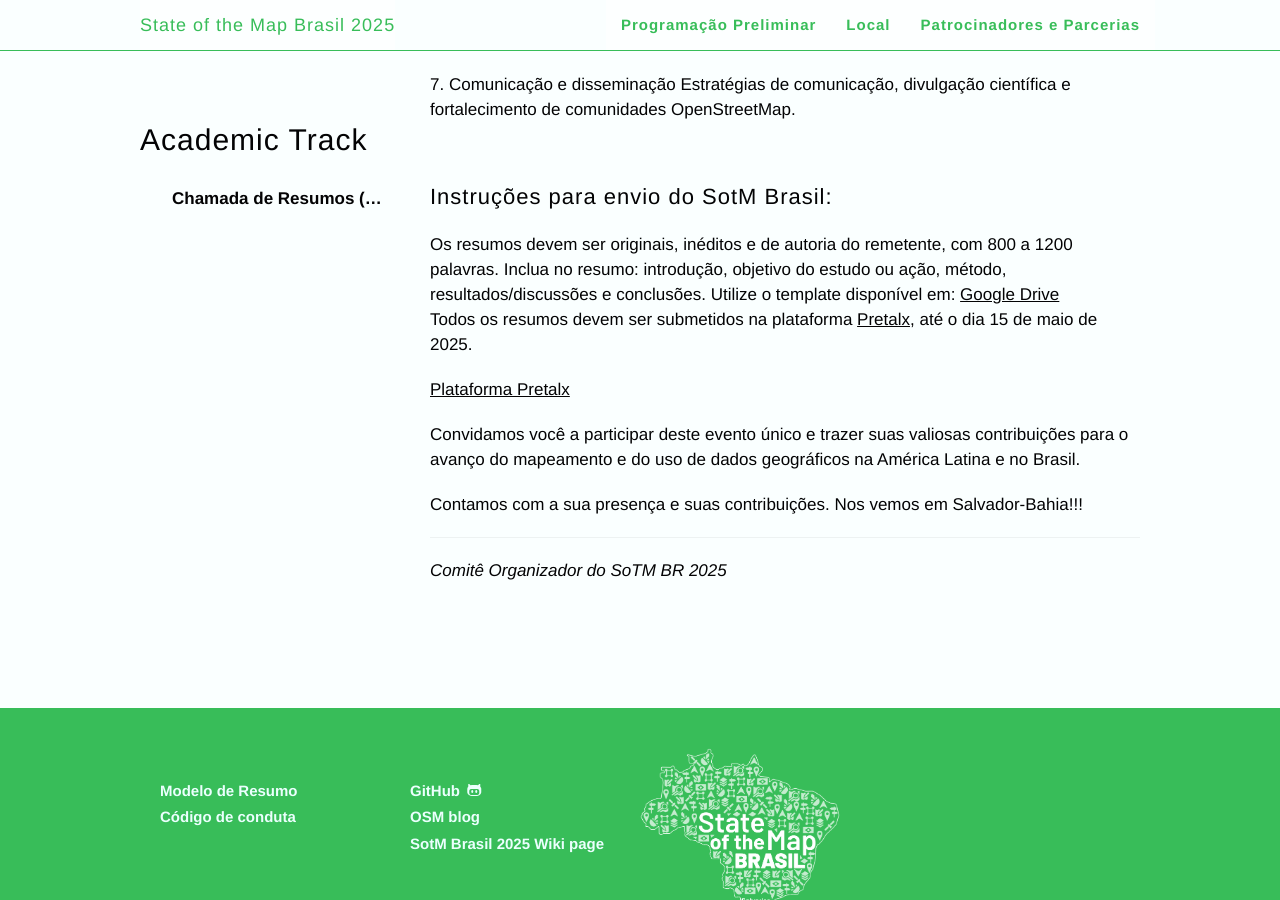
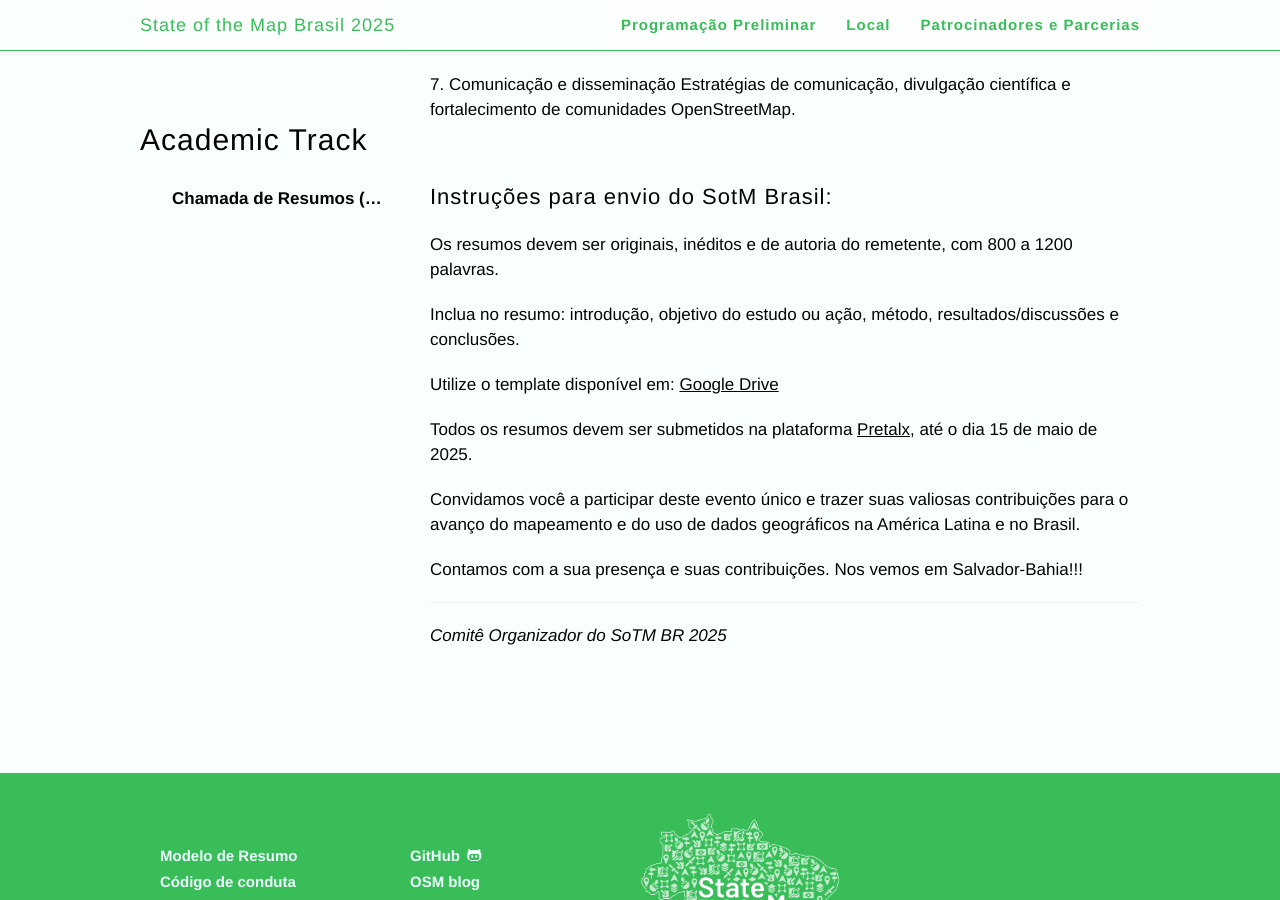
Before and after one commit to gabrielcury30/2025, a Jekyll site: the page built from calls/index.md, in a window 1280 px wide and 900 px high, scrolled down 1834 px. Built offline with Jekyll 4.4.1, drawn with Linux system fonts in a browser that asks for light colours.

Commit message:
Update index.md

```diff
--- a/calls/index.md
+++ b/calls/index.md
@@ -69,12 +69,12 @@ Estratégias de comunicação, divulgação científica e fortalecimento de comu
 <h2 id="submit">Instruções para envio do SotM Brasil:</h2>
 
 Os resumos devem ser originais, inéditos e de autoria do remetente, com **800 a 1200 palavras**.
+
 Inclua no resumo: introdução, objetivo do estudo ou ação, método, resultados/discussões e conclusões.
+
 Utilize o template disponível em: [Google Drive](https://drive.google.com/drive/folders/1sbTRkrMJtRnS_kmn4iJk1paqtdnxblG2)
+
 Todos os resumos devem ser submetidos na plataforma [Pretalx](https://tinyurl.com/academic-track-brasil), **até o dia 15 de maio de 2025**.
-
-<a href="https://tinyurl.com/academic-track-brasil" target="_blank" rel="noopener noreferrer">Plataforma Pretalx</a>
-
 
 Convidamos você a participar deste evento único e trazer suas valiosas contribuições para o avanço do mapeamento e do uso de dados geográficos na América Latina e no Brasil.
 
```
